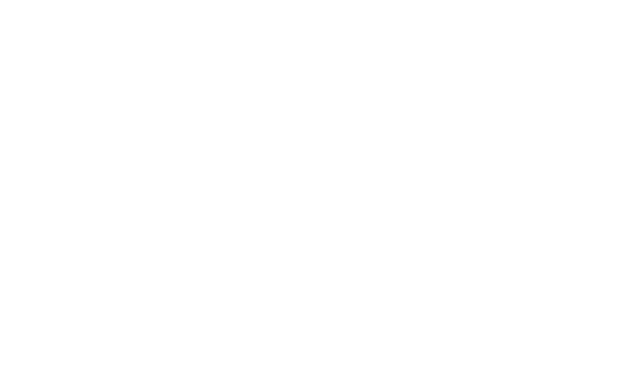
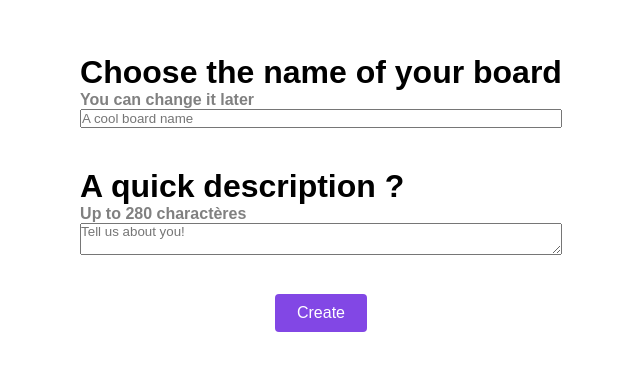
Before and after one commit to charlotte987/Mening, a React (Create React App) app in the folder reactapp/: page /board-creation in a window 1280 px wide. Before the commit this address had no page. Shown: the part 206-576 px from the top of the page, without its empty margins (319-959 px from the left). Built offline with nearby package versions, Linux system fonts and the light colour scheme; the HTML template or start-up script is replaced by a standard one.

Commit message:
Pages de creation d'idées et du board

```diff
--- a/reactapp/package.json
+++ b/reactapp/package.json
@@ -7,12 +7,13 @@
     "@testing-library/react": "^9.3.2",
     "@testing-library/user-event": "^7.1.2",
     "components": "^0.1.0",
-    "react": "^16.13.1",
-    "react-dom": "^16.13.1",
+    "react": "^16.14.0",
+    "react-dom": "^16.14.0",
     "react-icons": "^3.11.0",
     "react-redux": "^7.2.6",
     "react-router-dom": "^6.0.2",
     "react-scripts": "3.4.3",
+    "reactstrap": "^9.0.1",
     "styled": "^1.0.0",
     "styled-components": "^5.2.0"
   },
--- a/reactapp/src/App.js
+++ b/reactapp/src/App.js
@@ -6,6 +6,9 @@
 import Pricing from "./pages/pricing";
 // import SignUp from "./pages/signup";
 import Login from "./pages/login";
+import BoardCreation from "./pages/boardcreation";
+import IdeaCreation from "./pages/ideacreation";
+import Idea from "./pages/idea";
 
 import { Provider } from "react-redux";
 import { createStore, combineReducers } from "redux";
@@ -23,6 +26,9 @@
           <Route path="/about" element={<About />} />
           <Route path="/pricing" element={<Pricing />} />
           <Route path="/sign-up" element={<Login />} />
+          <Route path="/board-creation" element={<BoardCreation />} />
+          <Route path="/idea-creation" element={<IdeaCreation />} />
+          <Route path="/idea" element={<Idea />} />
         </Routes>
       </Router>
     </Provider>
--- /dev/null
+++ b/reactapp/src/pages/boardcreation.js
@@ -0,0 +1,75 @@
+import React from "react";
+import { Form, FormGroup, Input } from "reactstrap";
+import { HeroDiv, Btn, BtnLink } from "../styles/StyledContent";
+// import Navbar from "../components/Navbar";
+
+const BoardCreation = () => {
+  return (
+    <HeroDiv style={{ padding: "260px" }}>
+      <Form inline>
+        <FormGroup className="mb-2 me-sm-2 mb-sm-0">
+          <h1
+            className="me-sm-2"
+            for="exampleName"
+            style={{ fontWeight: "bold" }}
+          >
+            Choose the name of your board
+          </h1>
+          <h4
+            className="me-sm-2"
+            for="exampleName"
+            style={{ fontWeight: "bold", color: "grey" }}
+          >
+            You can change it later
+          </h4>
+          <Input
+            style={{ width: "100%", height: "50%" }}
+            id="exampleName"
+            name="boardName"
+            placeholder="A cool board name"
+            type="text"
+          />
+        </FormGroup>
+        <FormGroup
+          className="mb-2 me-sm-2 mb-sm-0"
+          style={{ paddingTop: "40px" }}
+        >
+          <h1
+            className="me-sm-2"
+            for="Description"
+            style={{ fontWeight: "bold" }}
+          >
+            A quick description ?
+          </h1>
+          <h4
+            className="me-sm-2"
+            for="exampleName"
+            style={{ fontWeight: "bold", color: "grey" }}
+          >
+            Up to 280 charactères
+          </h4>
+          <Input
+            style={{ width: "100%" }}
+            id="exampleDescription"
+            name="description"
+            type="textarea"
+            placeholder="Tell us about you!"
+          />
+        </FormGroup>
+        <Btn
+          style={{
+            cursor: "pointer",
+            display: "flex",
+            alignItems: "center",
+            justifyContent: "center",
+            paddingTop: "20px",
+          }}
+        >
+          <BtnLink to="/board">Create</BtnLink>
+        </Btn>
+      </Form>
+    </HeroDiv>
+  );
+};
+
+export default BoardCreation;
--- /dev/null
+++ b/reactapp/src/pages/idea.js
@@ -0,0 +1,46 @@
+import React from "react";
+import { HeroDiv, Btn, BtnLink } from "../styles/StyledContent";
+import { Form, FormGroup, Input } from "reactstrap";
+
+const IdeaCreation = () => {
+  return (
+    <HeroDiv style={{ padding: "260px" }}>
+      <Form inline>
+        <FormGroup className="mb-2 me-sm-2 mb-sm-0">
+          <h1
+            className="me-sm-2"
+            for="exampleName"
+            style={{ fontWeight: "bold" }}
+          >
+            TITRE DE L'IDEE
+          </h1>
+        </FormGroup>
+        <FormGroup
+          className="mb-2 me-sm-2 mb-sm-0"
+          style={{ paddingTop: "40px" }}
+        >
+          <h1
+            className="me-sm-2"
+            for="Description"
+            style={{ fontWeight: "bold" }}
+          >
+            DESCRIPTION DE L'IDEE
+          </h1>
+        </FormGroup>
+        <Btn
+          style={{
+            cursor: "pointer",
+            display: "flex",
+            alignItems: "center",
+            justifyContent: "center",
+            paddingTop: "20px",
+          }}
+        >
+          <BtnLink to="/board">Retour</BtnLink>
+        </Btn>
+      </Form>
+    </HeroDiv>
+  );
+};
+
+export default IdeaCreation;
--- /dev/null
+++ b/reactapp/src/pages/ideacreation.js
@@ -0,0 +1,66 @@
+import React from "react";
+import { Form, FormGroup, Label, Input, Button } from "reactstrap";
+import { HeroDiv, Btn, BtnLink } from "../styles/StyledContent";
+// import Navbar from "../components/Navbar";
+
+const IdeaCreation = () => {
+  return (
+    <HeroDiv style={{ padding: "260px" }}>
+      <Form inline>
+        <FormGroup
+          className="mb-2 me-sm-2 mb-sm-0"
+          style={{ paddingRight: "150px" }}
+        >
+          <h1
+            className="me-sm-2"
+            for="exampleName"
+            style={{ fontWeight: "bold" }}
+          >
+            Titre de l'idée
+          </h1>
+
+          <Input
+            style={{ width: "200%", height: "50%" }}
+            id="exampleName"
+            name="boardName"
+            placeholder="A cool idea name"
+            type="text"
+          />
+        </FormGroup>
+        <FormGroup
+          className="mb-2 me-sm-2 mb-sm-0"
+          style={{ paddingTop: "30px", paddingRight: "150px" }}
+        >
+          <h1
+            className="me-sm-2"
+            for="Description"
+            style={{ fontWeight: "bold" }}
+          >
+            Description
+          </h1>
+
+          <Input
+            style={{ width: "200%" }}
+            id="exampleDescription"
+            name="description"
+            type="textarea"
+            placeholder="Présente ton idée!"
+          />
+        </FormGroup>
+        <Btn
+          style={{
+            cursor: "pointer",
+            display: "flex",
+            alignItems: "center",
+            justifyContent: "center",
+            paddingTop: "15px",
+          }}
+        >
+          <BtnLink to="/board">Create</BtnLink>
+        </Btn>
+      </Form>
+    </HeroDiv>
+  );
+};
+
+export default IdeaCreation;
```
Also changed, not shown: 1 other file (tests, documents, lock files or other folders).
